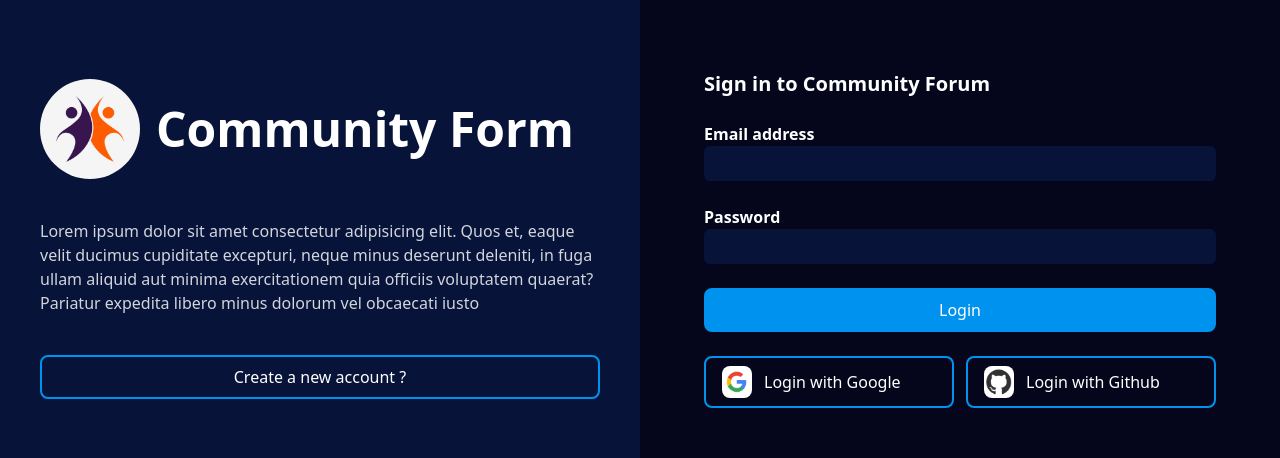
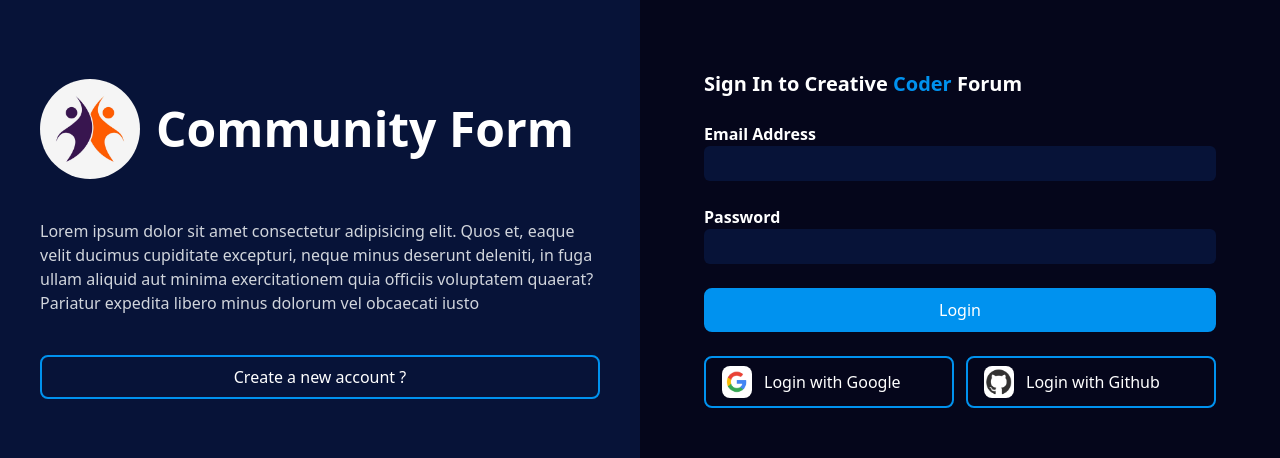
Before and after one commit to Aye-Chan-Soe/Community-App, a Next.js app: page /login in a window 1280 px wide. Shown: the part 161-619 px from the top of the page. Built offline with nearby package versions, Linux system fonts and the light colour scheme.

Commit message:
Feature/Login

```diff
--- /dev/null
+++ b/app/(auth)/components/AuthenticationForm.tsx
@@ -0,0 +1,156 @@
+"use client";
+
+import Button from "@/components/Button";
+
+import React, { useState } from "react";
+import AuthForm from "./AuthForm";
+import Input from "@/components/Input";
+import { useRouter } from "next/navigation";
+import ROUTES from "@/routes";
+
+interface FormData {
+  name: string;
+  username: string;
+  email: string;
+  password: string;
+}
+
+interface FormErrors {
+  name?: string[];
+  username?: string[];
+  email?: string[];
+  password?: string[];
+}
+
+function AuthenticationForm({
+  type,
+  submitAction,
+}: {
+  type: "login" | "register";
+  submitAction: Function;
+}) {
+  let [formData, setFormData] = useState<FormData>({
+    name: "",
+    username: "",
+    email: "",
+    password: "",
+  });
+  let [errors, setErrors] = useState<FormErrors | null>(null);
+  let [loading, setLoading] = useState(false);
+
+  let router = useRouter();
+
+  let submit = async (e: React.FormEvent<HTMLFormElement>) => {
+    e.preventDefault();
+    setErrors(null);
+    setLoading(true);
+    try {
+      let result = await submitAction(formData);
+      if (result && result.success) {
+        console.log("success");
+        router.push(ROUTES.HOME);
+      } else {
+        if ("details" in (result || {}) && result.details) {
+          return setErrors(result.details as FormErrors);
+        }
+        if (
+          "message" in (result || {}) &&
+          result.message === "Email Already Exists"
+        ) {
+          return setErrors({
+            email: [result.message],
+          });
+        }
+        if (
+          "message" in (result || {}) &&
+          result.message === "Username Already Exists"
+        ) {
+          return setErrors({
+            username: [result.message],
+          });
+        }
+
+        setErrors({
+          password: [result.message],
+        });
+      }
+    } catch (err) {
+      console.error("AuthenticationForm: submit error", err);
+      setErrors({ email: ["An unexpected error occurred"] });
+    } finally {
+      setLoading(false);
+    }
+  };
+  return (
+    <form className="w-4/5 space-y-6" onSubmit={submit}>
+      <h3 className="text-xl font-semibold">
+        Sign {type === "login" ? "In" : "Up"} to Creative{" "}
+        <span className="text-main">Coder</span> Forum
+      </h3>
+
+      {type === "register" && (
+        <>
+          <div>
+            <Input
+              label="Name"
+              onChange={(e) =>
+                setFormData((prev) => ({ ...prev, name: e.target.value }))
+              }
+            />
+            {errors?.name && (
+              <p className="my-2 text-xs text-red-500">{errors.name[0]}</p>
+            )}
+          </div>
+          <div>
+            <Input
+              label="Username"
+              onChange={(e) =>
+                setFormData((prev) => ({ ...prev, username: e.target.value }))
+              }
+            />
+            {errors?.username && (
+              <p className="my-2 text-xs text-red-500">{errors.username[0]}</p>
+            )}
+          </div>
+        </>
+      )}
+      <div>
+        <Input
+          label="Email Address"
+          onChange={(e) =>
+            setFormData((prev) => ({ ...prev, email: e.target.value }))
+          }
+        />
+        {errors?.email && (
+          <p className="my-2 text-xs text-red-500">{errors.email[0]}</p>
+        )}
+      </div>
+      <div>
+        <Input
+          label="Password"
+          type="password"
+          onChange={(e) =>
+            setFormData((prev) => ({ ...prev, password: e.target.value }))
+          }
+        />
+        {errors?.password && (
+          <p className="my-2 text-xs text-red-500">{errors.password[0]}</p>
+        )}
+      </div>
+      <div>
+        <Button type="submit" disabled={loading}>
+          {loading
+            ? type === "login"
+              ? "Logging in..."
+              : "Registering..."
+            : type === "login"
+              ? "Login"
+              : "Register"}
+        </Button>
+      </div>
+      <AuthForm />
+    </form>
+  );
+}
+
+export default AuthenticationForm;
--- a/app/(auth)/components/RegisterForm.tsx
+++ /dev/null
@@ -1,117 +0,0 @@
-"use client";
-
-import Button from "@/components/Button";
-
-import React, { useState } from "react";
-import AuthForm from "./AuthForm";
-import Input from "@/components/Input";
-import { SignUpWithCredentials } from "@/lib/action/SignUpWithCredentials.action";
-import { useRouter } from "next/navigation";
-import ROUTES from "@/routes";
-
-interface FormData {
-  name: string;
-  username: string;
-  email: string;
-  password: string;
-}
-
-interface FormErrors {
-  name?: string[];
-  username?: string[];
-  email?: string[];
-  password?: string[];
-}
-
-function RegisterForm() {
-  let [formData, setFormData] = useState<FormData>({
-    name: "",
-    username: "",
-    email: "",
-    password: "",
-  });
-  let [errors, setErrors] = useState<FormErrors | null>(null);
-
-  let router = useRouter();
-
-  let register = async (e: React.FormEvent<HTMLFormElement>) => {
-    e.preventDefault();
-    setErrors(null);
-    let result = await SignUpWithCredentials(formData);
-    if (result.success) {
-      console.log("success");
-      router.push(ROUTES.HOME);
-    } else {
-      if ("details" in result && result.details) {
-        setErrors(result.details as FormErrors);
-      }
-      if ("message" in result && result.message === "Email Already Exists") {
-        setErrors({
-          email: [result.message],
-        });
-      }
-      if ("message" in result && result.message === "Username Already Exists") {
-        setErrors({
-          username: [result.message],
-        });
-      }
-    }
-  };
-  return (
-    <form className="w-4/5 space-y-6" onSubmit={register}>
-      <h3 className="text-xl font-semibold">
-        Sign Up to Creative <span className="text-main">Coder</span> Forum
-      </h3>
-      <div>
-        <Input
-          label="Name"
-          onChange={(e) =>
-            setFormData((prev) => ({ ...prev, name: e.target.value }))
-          }
-        />
-        {errors?.name && (
-          <p className="my-2 text-xs text-red-500">{errors.name[0]}</p>
-        )}
-      </div>
-      <div>
-        <Input
-          label="Username"
-          onChange={(e) =>
-            setFormData((prev) => ({ ...prev, username: e.target.value }))
-          }
-        />
-        {errors?.username && (
-          <p className="my-2 text-xs text-red-500">{errors.username[0]}</p>
-        )}
-      </div>
-      <div>
-        <Input
-          label="Email Address"
-          onChange={(e) =>
-            setFormData((prev) => ({ ...prev, email: e.target.value }))
-          }
-        />
-        {errors?.email && (
-          <p className="my-2 text-xs text-red-500">{errors.email[0]}</p>
-        )}
-      </div>
-      <div>
-        <Input
-          label="Password"
-          onChange={(e) =>
-            setFormData((prev) => ({ ...prev, password: e.target.value }))
-          }
-        />
-        {errors?.password && (
-          <p className="my-2 text-xs text-red-500">{errors.password[0]}</p>
-        )}
-      </div>
-      <div>
-        <Button type="submit">Register</Button>
-      </div>
-      <AuthForm />
-    </form>
-  );
-}
-
-export default RegisterForm;
--- a/app/(auth)/login/page.tsx
+++ b/app/(auth)/login/page.tsx
@@ -1,11 +1,11 @@
 import Image from "next/image";
 
-import Input from "@/components/Input";
 import logo from "../../../public/logo.jpg";
 import Button from "@/components/Button";
-import AuthForm from "../components/AuthForm";
 import Link from "next/link";
 import ROUTES from "@/routes";
+import AuthenticationForm from "../components/AuthenticationForm";
+import { SignInWithCredentials } from "@/lib/action/SignInWithCredentials.action";
 
 function page() {
   return (
@@ -33,21 +33,7 @@ function page() {
         </div>
       </div>
       <div className="w-2/4 h-screen flex justify-center items-center">
-        <div className=" w-4/5 space-y-6">
-          <h3 className="text-xl font-semibold">
-            Sign in to <span className="font-bold">Community</span> Forum
-          </h3>
-          <div>
-            <Input label="Email address" />
-          </div>
-          <div>
-            <Input label="Password" />
-          </div>
-          <div>
-            <Button>Login</Button>
-          </div>
-          <AuthForm />
-        </div>
+        <AuthenticationForm type="login" submitAction={SignInWithCredentials} />
       </div>
     </div>
   );
--- a/app/(auth)/register/page.tsx
+++ b/app/(auth)/register/page.tsx
@@ -4,7 +4,8 @@ import logo from "../../../public/logo.jpg";
 import Button from "@/components/Button";
 import Link from "next/link";
 import ROUTES from "@/routes";
-import RegisterForm from "../components/RegisterForm";
+import AuthenticationForm from "../components/AuthenticationForm";
+import { SignUpWithCredentials } from "@/lib/action/SignUpWithCredentials.action";
 
 function page() {
   return (
@@ -32,7 +33,10 @@ function page() {
         </div>
       </div>
       <div className="w-2/4 h-screen flex justify-center items-center">
-        <RegisterForm />
+        <AuthenticationForm
+          type="register"
+          submitAction={SignUpWithCredentials}
+        />
       </div>
     </div>
   );
--- a/components/Input.tsx
+++ b/components/Input.tsx
@@ -4,7 +4,8 @@ function Input({
   placeholder,
   label,
   text,
-  ...props
+  type,
+  ...restProps
 }: {
   placeholder?: string;
   label?: string;
@@ -18,8 +19,8 @@ function Input({
         </label>
       )}
       <input
-        {...props}
-        type="text"
+        {...restProps}
+        type={type || "text"}
         className=" px-4 py-2 w-full h-[35px] bg-primary rounded-md"
         placeholder={placeholder}
       />
--- /dev/null
+++ b/lib/action/SignInWithCredentials.action.ts
@@ -0,0 +1,49 @@
+"use server";
+
+import dbConnect from "../dbConnect";
+import { actionError } from "@/lib/response";
+import validateBody from "../validateBody";
+import User from "@/database/user.model";
+import Account from "@/database/account.model";
+import bcrypt from "bcryptjs";
+import { signIn } from "@/auth";
+import SignInSchema from "../schemas/SignInSchema";
+
+export async function SignInWithCredentials(params: {
+  email: string;
+  password: string;
+}) {
+  await dbConnect();
+  console.log("db connected");
+
+  try {
+    const validatedData = validateBody(params, SignInSchema);
+    const { email, password } = validatedData.data;
+
+    const existingUser = await User.findOne({ email });
+    if (!existingUser) {
+      throw new Error("User not found");
+    }
+    console.log("SignIn: found user:", existingUser._id?.toString());
+
+    const account = await Account.findOne({
+      provider: "credentials",
+      providerAccountId: email,
+    });
+
+    if (!account) {
+      throw new Error("Account not found");
+    }
+
+    const passwordMatch = await bcrypt.compare(password, account.password);
+
+    if (!passwordMatch) {
+      throw new Error("Wrong Password");
+    }
+
+    await signIn("credentials", { email, password, redirect: false });
+    return { success: true };
+  } catch (error) {
+    return actionError(error);
+  }
+}
```
